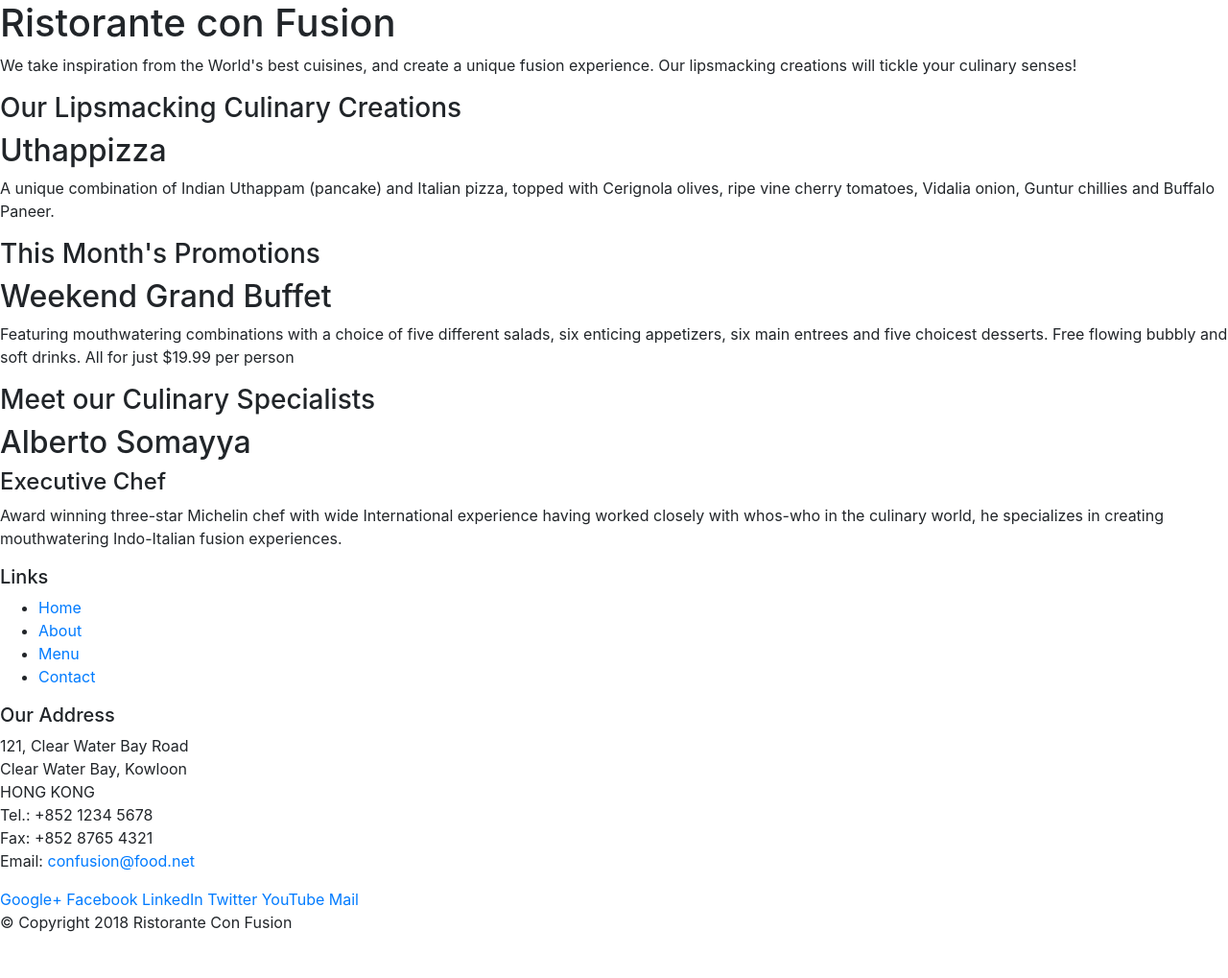
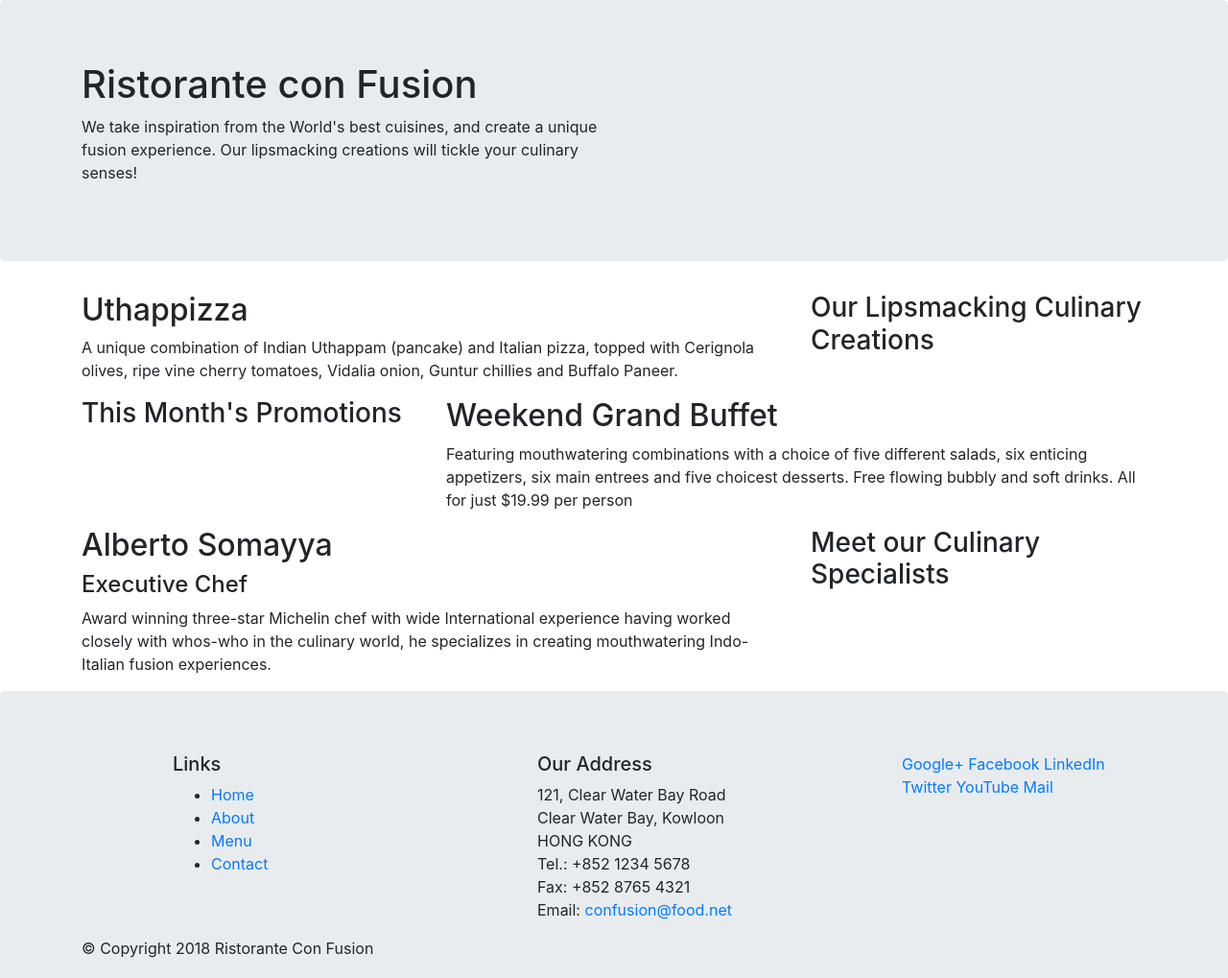
Before and after one commit to tamannajain01/bootstrap, a website: page index.html in a window 1280 px wide. Shown: the top 1019 px of the page at 96% size. Before the commit the page ends 989 px from the top, so only its background shows below. Drawn offline with nearby package versions, Linux system fonts and the light colour scheme.

Commit message:
bootstrap git part1

```diff
--- a/index.html
+++ b/index.html
@@ -14,10 +14,10 @@
 
 <body>
 
-    <header>
-        <div>
-            <div>
-                <div>
+    <header class="jumbotron">
+        <div class="container">
+            <div class="row">
+                <div class="col-12 col-sm-6">
                     <h1>Ristorante con Fusion</h1>
                     <p>We take inspiration from the World's best cuisines, and create a unique fusion experience. Our lipsmacking creations will tickle your culinary senses!</p>
                 </div>
@@ -27,33 +27,33 @@
         </div>
     </header>
 
-    <div>
-        <div>
-            <div>
+    <div class="container">
+        <div class="row">
+            <div class="col-12 col-sm-3 col-md-4 order-sm-last">
                 <h3>Our Lipsmacking Culinary Creations</h3>
             </div>
-            <div>
+            <div class="order-sm-first col-12 col-sm-9 col-md-8">
                 <h2>Uthappizza</h2>
                 <p>A unique combination of Indian Uthappam (pancake) and Italian pizza, topped with Cerignola olives, ripe vine cherry tomatoes, Vidalia onion, Guntur chillies and Buffalo Paneer.</p>
             </div>
         </div>
 
 
-        <div>
-            <div>
+        <div class="row">
+            <div class="col-12 col-sm-3 col-md-4 order-sm-first">
                 <h3>This Month's Promotions</h3>
             </div>
-            <div>
+            <div class="col-12 col-sm-9 col-md-8 order-sm-last">
                 <h2>Weekend Grand Buffet</h2>
                 <p>Featuring mouthwatering combinations with a choice of five different salads, six enticing appetizers, six main entrees and five choicest desserts. Free flowing bubbly and soft drinks. All for just $19.99 per person </p>
             </div>
         </div>
 
-        <div>
-            <div>
+        <div class="row">
+            <div class="col-12 col-sm-3 col-md-4 order-sm-last">
                 <h3>Meet our Culinary Specialists</h3>
             </div>
-            <div>
+            <div class="order-sm-first col-12 col-sm-9 col-md-8">
                 <h2>Alberto Somayya</h2>
                 <h4>Executive Chef</h4>
                 <p>Award winning three-star Michelin chef with wide International experience having worked closely with whos-who in the culinary world, he specializes in creating mouthwatering Indo-Italian fusion experiences. </p>
@@ -61,10 +61,10 @@
         </div>
     </div>
 
-    <footer>
-        <div>
-            <div>
-                <div>
+    <footer class="jumbotron">
+        <div class="container">
+            <div class="row">
+                <div class="col-4 col-sm-4 offset-sm-1">
                     <h5>Links</h5>
                     <ul>
                         <li><a href="#">Home</a></li>
@@ -73,7 +73,7 @@
                         <li><a href="#">Contact</a></li>
                     </ul>
                 </div>
-                <div>
+                <div class="col-7 col-sm-4">
                     <h5>Our Address</h5>
                     <address>
 		              121, Clear Water Bay Road<br>
@@ -84,7 +84,7 @@
 		              Email: <a href="mailto:confusion@food.net">confusion@food.net</a>
 		           </address>
                 </div>
-                <div>
+                <div class="col-12 col-sm-3">
                     <div>
                         <a href="http://google.com/+">Google+</a>
                         <a href="http://www.facebook.com/profile.php?id=">Facebook</a>
@@ -95,8 +95,8 @@
                     </div>
                 </div>
            </div>
-           <div>
-                <div>
+           <div class="row">
+                <div class="col-auto">
                     <p>© Copyright 2018 Ristorante Con Fusion</p>
                 </div>
            </div>
```
